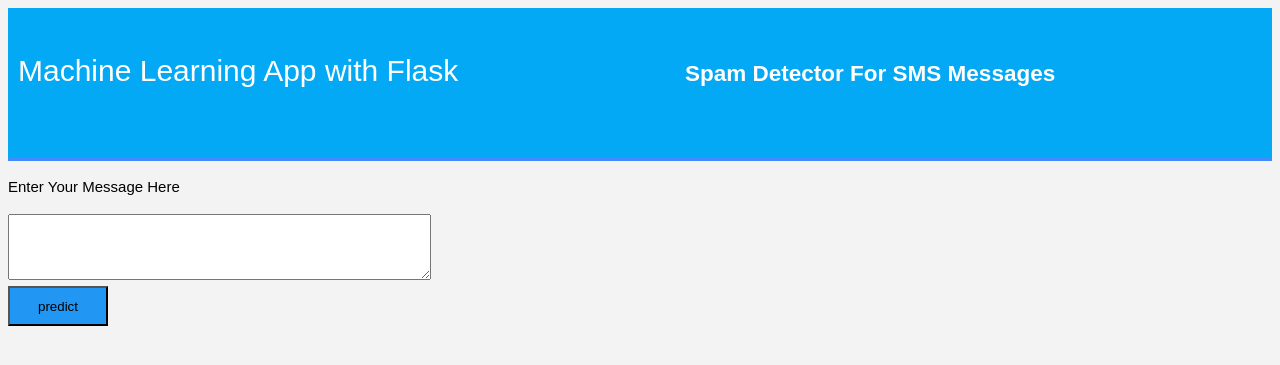
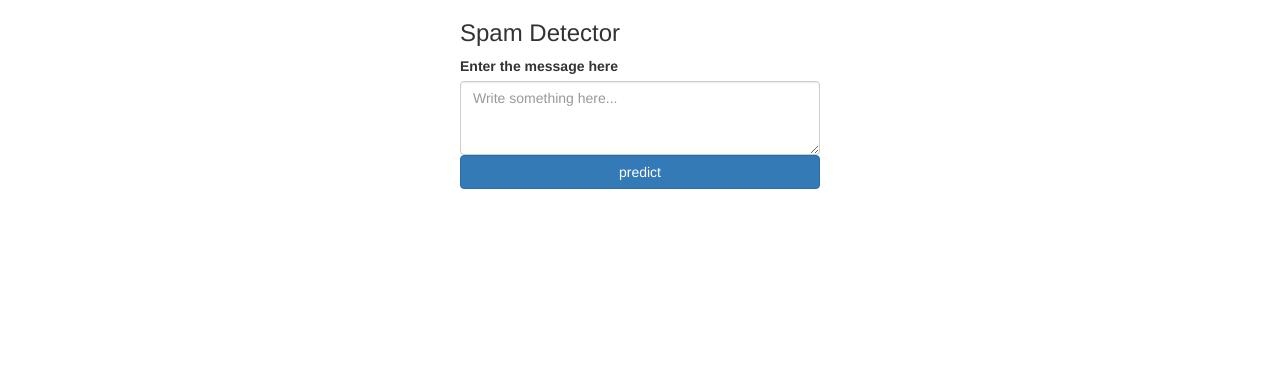
Before and after one commit to swpnk/SMS-Spam-Detector, a Flask app: template templates/home.html in a window 1280 px wide. Shown: the top 365 px of the page. Run offline with Flask 2, Linux system fonts and the light colour scheme; the template is opened without the code that fills it, so the values that code supplies are empty; parts of the project's set-up code (start-up, migrations or seed data) failed here and were passed over; some libraries are stand-ins or nearby versions.

Commit message:
new card added

```diff
--- a/app.py
+++ b/app.py
@@ -3,7 +3,7 @@ import pandas as pd
 import pickle
 from sklearn.feature_extraction.text import CountVectorizer
 from sklearn.naive_bayes import MultinomialNB
-from sklearn.externals import joblib
+from joblib import dump, load
 
 
 app = Flask(__name__)
--- a/templates/home.html
+++ b/templates/home.html
@@ -1,38 +1,33 @@
 <!DOCTYPE html>
 <html>
+
 <head>
 	<title>Home</title>
-	<!-- <link rel="stylesheet" type="text/css" href="../static/css/styles.css"> -->
-	<link rel="stylesheet" type="text/css" href="{{ url_for('static', filename='css/styles.css') }}">
+	<link rel="stylesheet" href="https://maxcdn.bootstrapcdn.com/bootstrap/3.4.1/css/bootstrap.min.css">
+	<!-- jQuery library -->
+	<script src="https://ajax.googleapis.com/ajax/libs/jquery/3.5.1/jquery.min.js"></script>
+	<!-- Latest compiled JavaScript -->
+	<script src="https://maxcdn.bootstrapcdn.com/bootstrap/3.4.1/js/bootstrap.min.js"></script>
 </head>
+
 <body>
+	<div class="container">
+		<div class="row">
+			<div class="col-md-4 col-md-offset-4">
+				<div class="card text-white bg-dark mb-3">
+					<div class="card-body">
+						<h3 class="card-title">Spam Detector</h3>
+						<form class="form-group shadow-textarea" action="{{ url_for('predict')}}" method="POST">
+							<label for="message"> Enter the message here</label>
+							<textarea class="form-control z-depth-1" name = "message" id="message" rows="3"
+								placeholder="Write something here..."></textarea>
+							<input type="submit" class="btn btn-primary btn-block" value="predict">
+						</form>
+					</div>
+				</div>
+			</div>
+		</div>
+	</div>
+</body>
 
-	<header>
-		<div class="container">
-		<div id="brandname">
-			Machine Learning App with Flask
-		</div>
-		<h2>Spam Detector For SMS Messages</h2>
-
-	</div>
-	</header>
-
-	<div class="ml-container">
-
-		<form action="{{ url_for('predict')}}" method="POST">
-		<p>Enter Your Message Here</p>
-		<!-- <input type="text" name="comment"/> -->
-		<textarea name="message" rows="4" cols="50"></textarea>
-		<br/>
-
-		<input type="submit" class="btn-info" value="predict">
-
-	</form>
-
-	</div>
-
-
-
-
-</body>
 </html>
```
Also changed, not shown: static/Images/spam.jfif (added).
